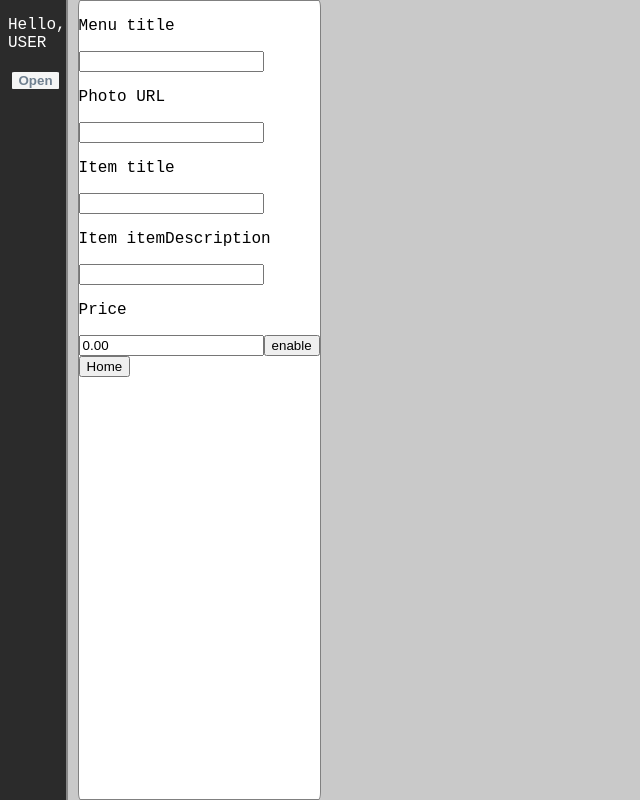
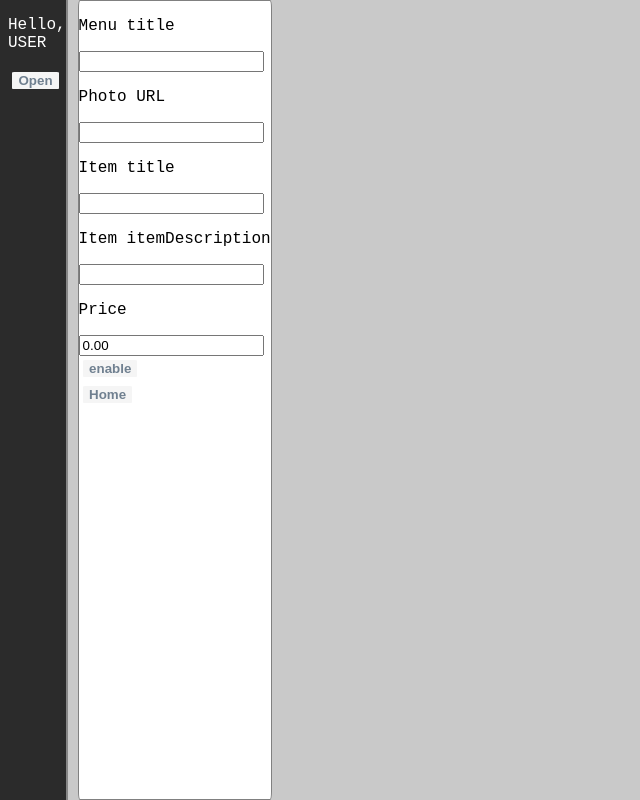
Before and after one commit to bergsantana/menu-builder, a Vue app: page /menu/create in a window 1280 px wide. Shown: the whole page, without its empty margins (0-640 px from the left). Built offline with nearby package versions, Linux system fonts and the light colour scheme.

Commit message:
some styling

```diff
--- a/src/components/HomeView.vue
+++ b/src/components/HomeView.vue
@@ -11,7 +11,7 @@ import Button from './molecules/Button.vue'
         <div>
             <div :class="$style.greetings">
                 <h4>
-                    Hello "{{ `user` }}"
+                    Hello, {{ `user` }}.
                 </h4>
             </div>
             <div :class="$style.btns">
--- a/src/components/menu/CreateMenu.vue
+++ b/src/components/menu/CreateMenu.vue
@@ -2,6 +2,7 @@
 import { Ref, ref } from 'vue';
 import { RouterLink } from 'vue-router';
 import  Menu from '../../interfaces/menu'
+import Button from '../molecules/Button.vue';
 
 const menuForm : Ref<Menu> = ref({
     menutitle: '',
@@ -23,24 +24,33 @@ const menuForm : Ref<Menu> = ref({
             <div :class="$style.formField">
                 <p>Menu title</p>
                 <input :value="menuForm.menutitle" />
-
                 <div :class="$style.menuItem" v-for="(item, i) in menuForm.items" :key="item.id" :index="i">
+                    <div :class="$style.inputcontainer">
                         <p>Photo URL</p>
                         <input :value="item.photoUrl" />
+                    </div>
 
+                    <div  :class="$style.inputcontainer">
                         <p>Item title</p>
                         <input :value="item.itemTitle"/>
+                    </div>
 
-
+                    <div :class="$style.inputcontainer">
                         <p>Item itemDescription</p>
                         <input :value="item.itemTitle"/>
+                    </div>
 
+                    <div :class="$style.inputcontainer">
                         <p>Price</p>
                         <input :value="item.price" type="number">
+                    </div>
 
-                    <button @click="() => item.disabled = !item.disabled">
-                        {{ item.disabled ? 'disable' : 'enable' }}
-                    </button>
+                    <div :class="$style.inputcontainer">
+                        <Button
+                            :text="item.disabled ? 'disabled' : 'enable'"
+                            @btn-click="() => item.disabled = !item.disabled"
+                        />
+                    </div>
                 </div>
 
             </div>
@@ -48,7 +58,7 @@ const menuForm : Ref<Menu> = ref({
         </div>
 
         <RouterLink to="/">
-            <button>Home</button>
+            <Button :text="'Home'" />
         </RouterLink>
     </div>
 </template>
```
Lines whose indentation alone changed are shown as unchanged.
